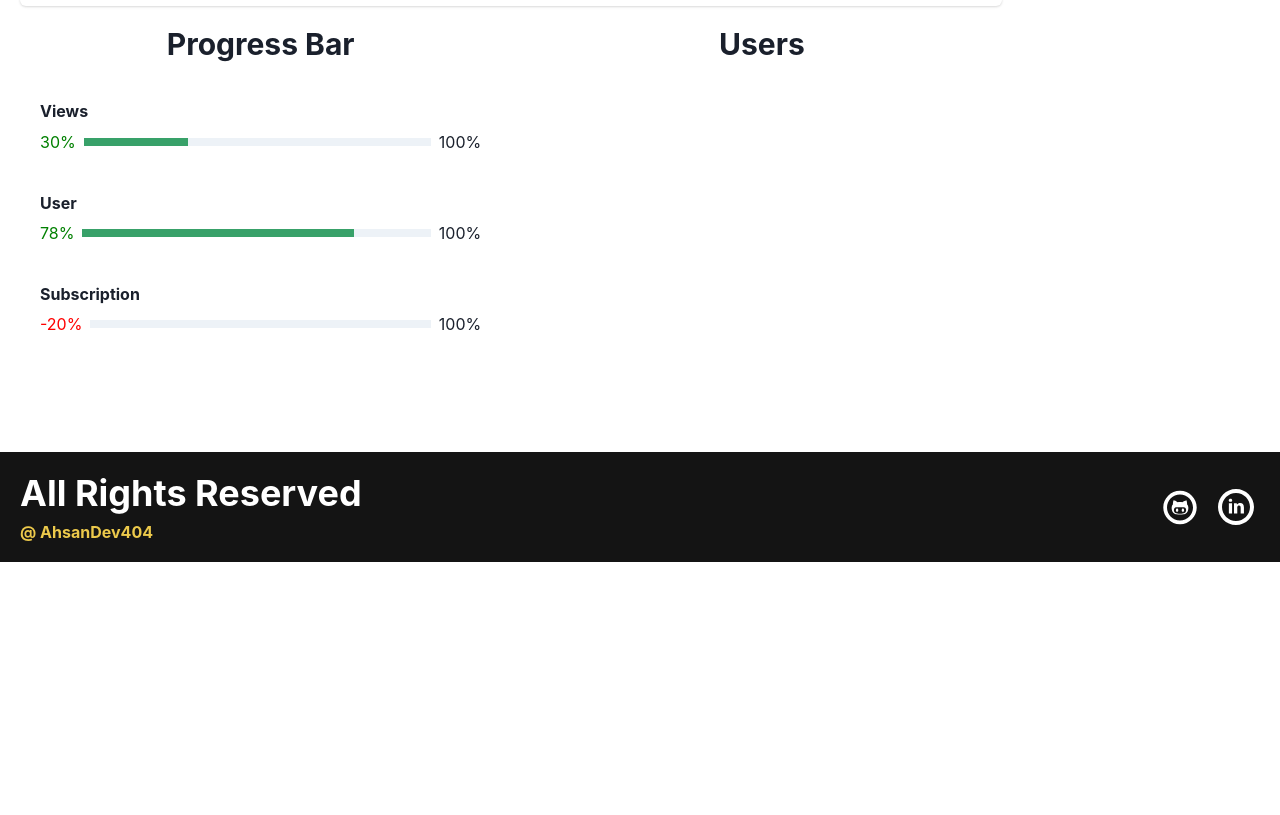
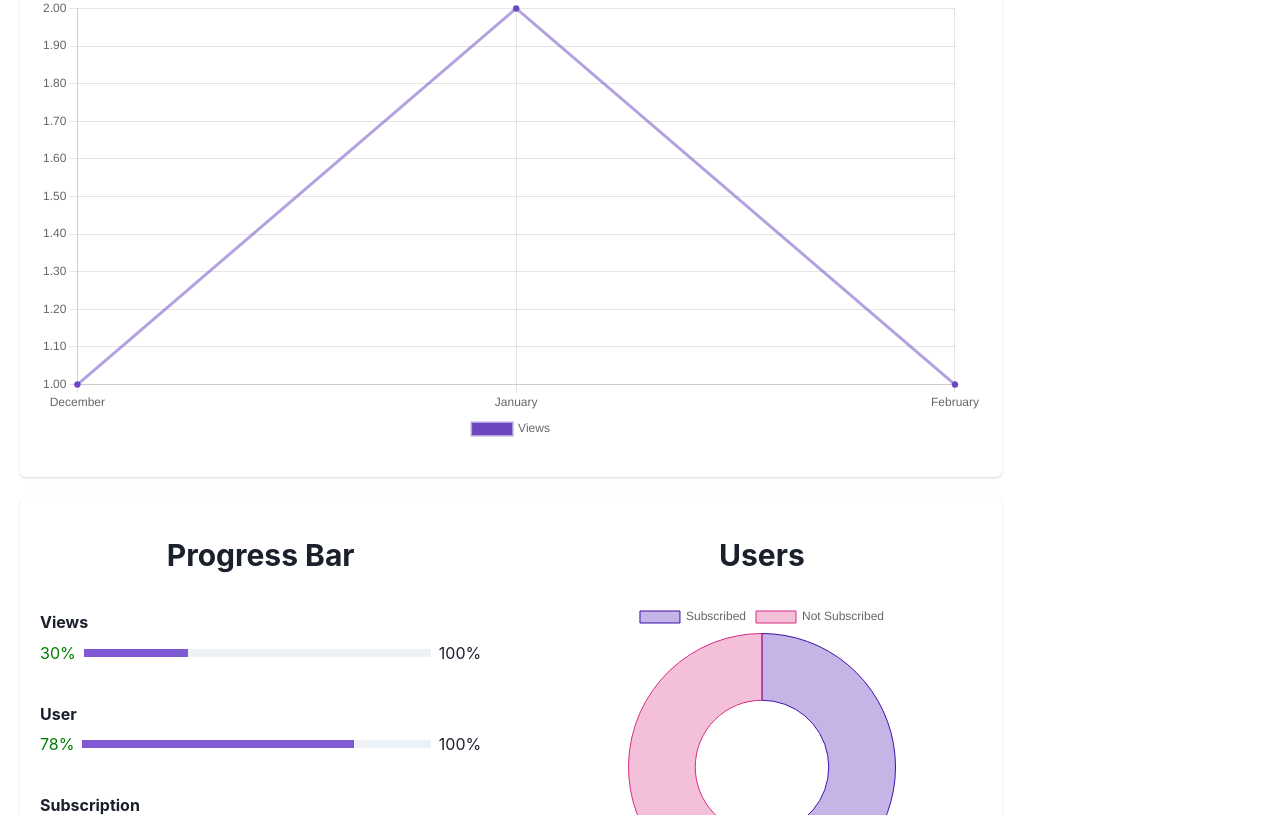
Before and after one commit to AhsanDev404/coursebundler, a React (Create React App) app in the folder web/: page /admin/dashboard in a window 1280 px wide. Shown: the part 445-1260 px from the top of the page. Before the commit the page ends 1007 px from the top, so only its background shows below. Built offline with nearby package versions, Linux system fonts and the light colour scheme.

Commit message:
dashboard complete

```diff
--- /dev/null
+++ b/web/src/components/Chart.jsx
@@ -0,0 +1,109 @@
+import React from 'react';
+import {
+  Chart as ChartJS,
+  CategoryScale,
+  LinearScale,
+  PointElement,
+  LineElement,
+  Title,
+  Tooltip,
+  ArcElement,
+  Legend,
+} from 'chart.js';
+import { Line, Doughnut } from 'react-chartjs-2';
+
+ChartJS.register(
+  CategoryScale,
+  LinearScale,
+  PointElement,
+  LineElement,
+  Title,
+  Tooltip,
+  ArcElement,
+  Legend
+);
+
+export const LineChart = ({ views = [1,2,1] }) => {
+  const labels = getLastYearMonths();
+
+  const options = {
+    responsive: true,
+    plugins: {
+      legend: {
+        position: 'bottom',
+      },
+      title: {
+        display: true,
+        text: 'Yearly Views',
+      },
+    },
+  };
+
+  const data = {
+    labels,
+    datasets: [
+      {
+        label: 'Views',
+        data: views,
+        borderColor: 'rgba(107,70,193,0.5)',
+        backgroundColor: '#6b46c1',
+      },
+    ],
+  };
+
+  return <Line options={options} data={data} />;
+};
+
+export const DoughnutChart = ({ users = [40,50] }) => {
+  const data = {
+    labels: ['Subscribed', 'Not Subscribed'],
+    datasets: [
+      {
+        label: 'Views',
+        data: users,
+        borderColor: ['rgb(62,12,171)', 'rgb(214,43,129)'],
+        backgroundColor: ['rgba(62,12,171,0.3)', 'rgba(214,43,129,0.3)'],
+        borderWidth: 1,
+      },
+    ],
+  };
+
+  return <Doughnut data={data} />;
+};
+
+function getLastYearMonths() {
+  const labels = [];
+
+  const months = [
+    'January',
+    'February',
+    'March',
+    'April',
+    'May',
+    'June',
+    'July',
+    'August',
+    'September',
+    'October',
+    'November',
+    'December',
+  ];
+
+  const currentMonth = new Date().getMonth();
+
+  const remain = 11 - currentMonth;
+
+  for (let i = currentMonth; i < months.length; i--) {
+    const element = months[i];
+    labels.unshift(element);
+    if (i === 0) break;
+  }
+
+  for (let i = 11; i > remain; i--) {
+    if (i === currentMonth) break;
+    const element = months[i];
+    labels.unshift(element);
+  }
+
+  return labels;
+}
--- a/web/src/layout/AdminDashboard.jsx
+++ b/web/src/layout/AdminDashboard.jsx
@@ -11,6 +11,7 @@
 import React from 'react';
 import AdminSideBar from '../components/AdminSideBar';
 import { RiArrowUpFill, RiArrowDownFill } from 'react-icons/ri';
+import { DoughnutChart, LineChart } from '../components/Chart';
 
 function DataBox({
   title = 'title',
@@ -46,7 +47,7 @@
         />
         <Progress
           value={profit ? value : 0}
-          colorScheme="green"
+          colorScheme="purple"
           size={'sm'}
           w={'full'}
         />
@@ -82,24 +83,33 @@
           flexWrap={'wrap'}
           gap={5}
         >
-          <DataBox title="views" qty="123" percentage="30" profit/>
-          <DataBox title="user" qty="23" percentage="78"  profit/>
+          <DataBox title="views" qty="123" percentage="30" profit />
+          <DataBox title="user" qty="23" percentage="78" profit />
           <DataBox title="subscription" qty="12" percentage="20" />
         </Stack>
         <Card py={8} px={5}>
           <Heading children="View Graph" textAlign={'center'} />
+          <LineChart />
         </Card>
-        <Stack direction={['column', 'row']} gap={5}>
+        <Card direction={['column', 'row']} gap={5} my={5} py={5}>
           <Box flex={1}>
-            <Heading children='Progress Bar' size={'lg'} p={5} textAlign={'center'}/>
-            <ProgressBar value="30" title = 'views' profit />
-            <ProgressBar value="78" title = 'user' profit />
-            <ProgressBar value="20" title = 'subscription'  />
+            <Heading
+              children="Progress Bar"
+              size={'lg'}
+              p={5}
+              textAlign={'center'}
+            />
+            <ProgressBar value="30" title="views" profit />
+            <ProgressBar value="78" title="user" profit />
+            <ProgressBar value="20" title="subscription" />
           </Box>
-          <Box flex={1}>
-          <Heading children='Users' size={'lg'} p={5} textAlign={'center'}/>
-          </Box>
-        </Stack>
+          <Stack flex={1} alignItems={'center'}>
+            <Heading children="Users" size={'lg'} p={5} textAlign={'center'} />
+           <Box>
+           <DoughnutChart />
+           </Box>
+          </Stack>
+        </Card>
       </Box>
       <Box>
         <AdminSideBar />
```
